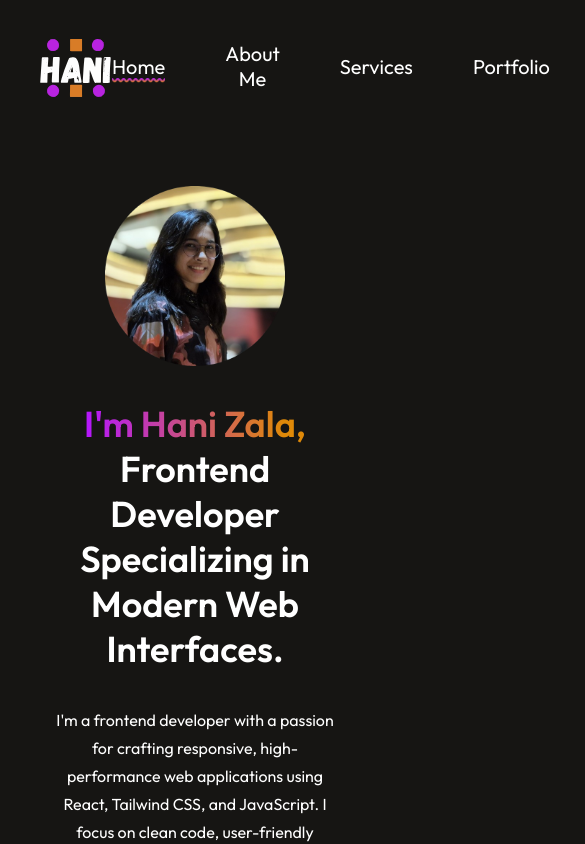
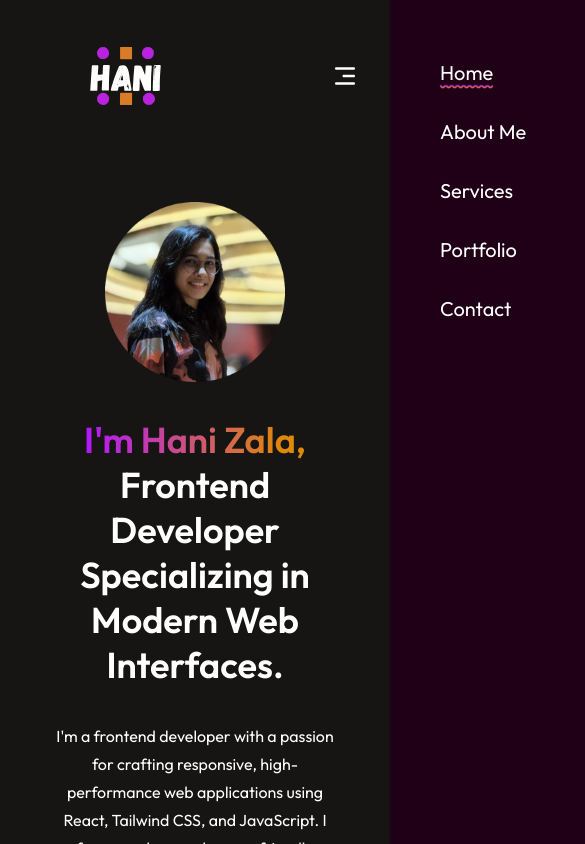
Before and after one commit to Hani239/Portfolio, a React (Vite) app: page / in a window 390 px wide. Shown: the top 844 px of the page, 585 px wide, since content can reach past the window. Built offline with nearby package versions, Linux system fonts and the light colour scheme.

Commit message:
Navbar Responsive

```diff
--- a/src/App.jsx
+++ b/src/App.jsx
@@ -10,6 +10,7 @@ import { FaArrowUp } from 'react-icons/fa';
 
 const App = () => {
   const [showTopBtn, setShowTopBtn] = useState(false);
+   const [menu, setMenu] = useState("home");
 
   useEffect(() => {
     const handleScroll = () => {
@@ -22,11 +23,12 @@ const App = () => {
 
   const scrollToTop = () => {
     window.scrollTo({ top: 0, behavior: 'smooth' });
+    setMenu("home");
   };
 
   return (
     <div className="page-container">
-      <Navbar />
+      <Navbar menu={menu} setMenu={setMenu} />
       <Banner />
       <About />
       <Services />
--- a/src/Components/Navbar/Navbar.css
+++ b/src/Components/Navbar/Navbar.css
@@ -55,3 +55,56 @@
     text-decoration: none;
     color: white;
 }
+
+.nav-mob-close{
+  display: none;
+}
+
+.nav-mob-open{
+  display: none;
+}
+
+@media(max-width:768px){
+  .navbar{
+    margin: 20px 50px;
+  }
+
+  .nav-connect{
+    display: none;
+  }
+
+  .nav-mob-open{
+    display: block;
+    position: fixed;
+    right: 30px;
+  }
+
+  .nav-mob-close{
+    display: block;
+    position: relative;
+    top: 30px;
+    left: 290px;
+    width: 30px;
+  }
+
+  .nav-menu{
+    position: fixed;
+    flex-direction: column;
+    align-items: start;
+    top: 0;
+    gap: 30px;
+    background-color: #1F0016;
+    width: 350px;
+    height: 100%;
+    z-index: 2;
+    transition: right 0.5s;
+    right: -350px;
+  }
+
+  .nav-menu li{
+    font-size: 20px;
+    padding-left: 50px;
+    flex-direction: row;
+    gap: 20px;
+  }
+}
--- a/src/Components/Navbar/Navbar.jsx
+++ b/src/Components/Navbar/Navbar.jsx
@@ -1,17 +1,29 @@
-import React, { useState } from 'react'
+import React, { useRef, useState } from 'react'
 import './Navbar.css'
 import logo from '../../assets/logo.svg'
 import underline from '../../assets/curve.png'
 import AnchorLink from 'react-anchor-link-smooth-scroll'
+import { CgMenuRightAlt } from "react-icons/cg";
+import { MdOutlineCancel } from "react-icons/md";
 
-const Navbar = () => {
+const Navbar = ({ menu, setMenu }) => {
 
-  const [menu, setMenu] = useState("home");
+  // const [menu, setMenu] = useState("home");
+  const menuRef = useRef();
+
+  const openMenu = () => {
+    menuRef.current.style.right = "0";
+  }
+  const closeMenu = () => {
+    menuRef.current.style.right = "-350px";
+  }
 
   return (
     <div className='navbar'>
       <img src={logo} alt="logo" width={72} />
-      <ul className="nav-menu">
+      <CgMenuRightAlt className='nav-mob-open' onClick={openMenu} size={30}/>
+      <ul className="nav-menu" ref={menuRef}>
+        <MdOutlineCancel className='nav-mob-close' onClick={closeMenu} size={30}/>
         <li>
           <div className="nav-item" onClick={() => setMenu("home")}>
             <AnchorLink className='anchor-link' href='#home'>
```
